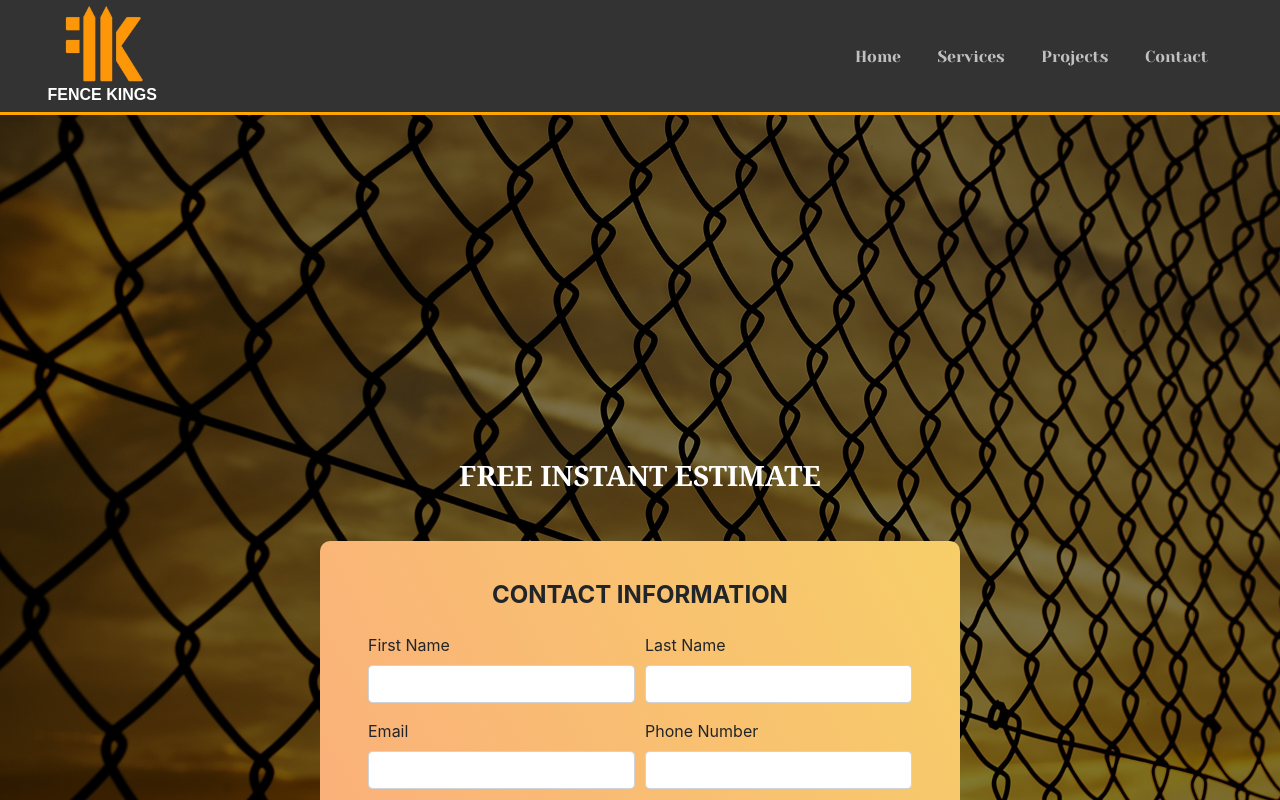
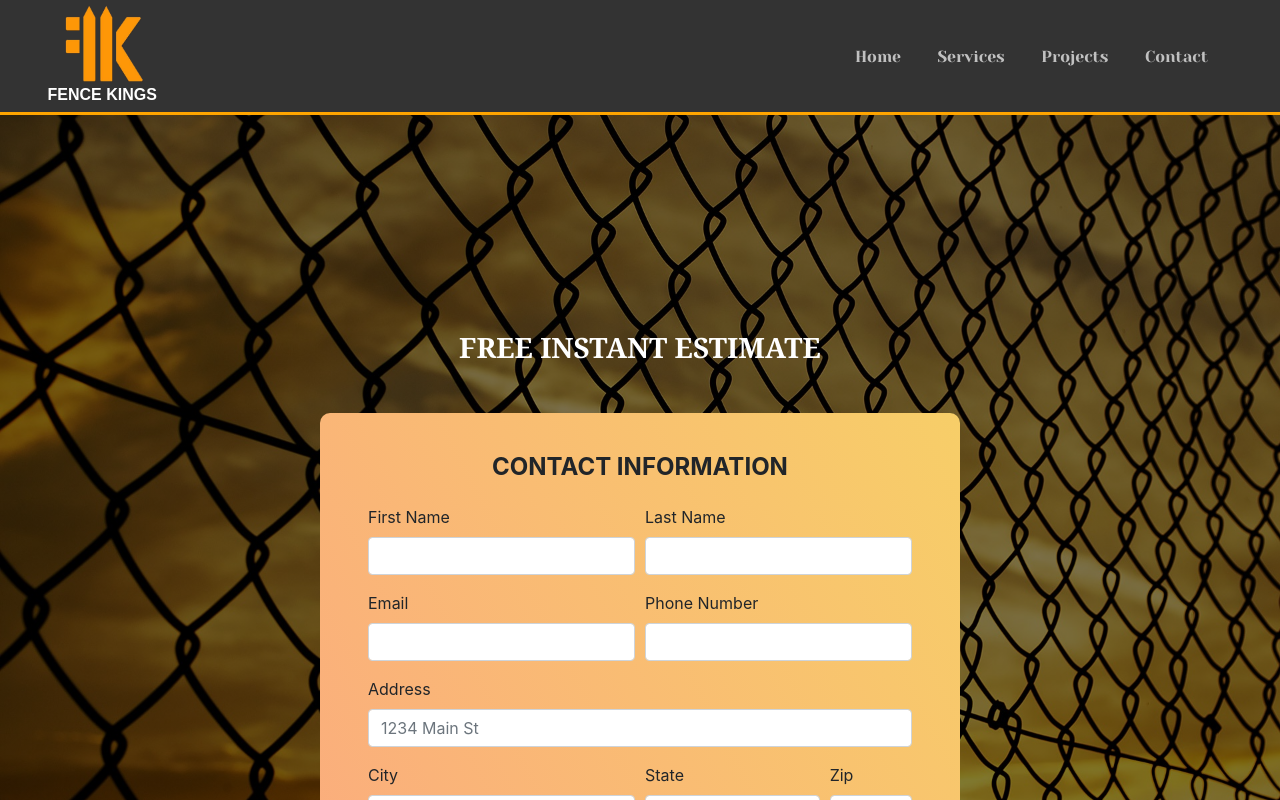
Before and after one commit to tony464us2012/Fence-App, a React (Create React App) app in the folder client/: page / in a window 1280 px wide. Shown: the top 800 px of the page. Built offline with nearby package versions, Linux system fonts and the light colour scheme; no server answers; a web font is replaced by a local one.

Commit message:
new update

```diff
--- a/client/src/CSS/Estimate.css
+++ b/client/src/CSS/Estimate.css
@@ -1,5 +1,5 @@
 .estimate-container {
-        width: 100vw;
+        height: 100vw;
         padding: 1rem;
         background-image: linear-gradient(rgba(0,0,0,.5), rgba(0,0,0,.5)) ,url(../Assests/estimate.jpg) ;
         background-size: cover;
--- a/client/src/CSS/Main.css
+++ b/client/src/CSS/Main.css
@@ -104,7 +104,7 @@ article h3 {
 .appContainer {
     width: 100vw;
     height: 100vh;
-    padding-top: 25%;
+    padding-top: 15%;
 }
 .contactContainer{
     background-image: linear-gradient(rgba(0,0,0,.5), rgba(0,0,0,.5)) ,url(../Assests/fence-72864.jpg) ;
```
